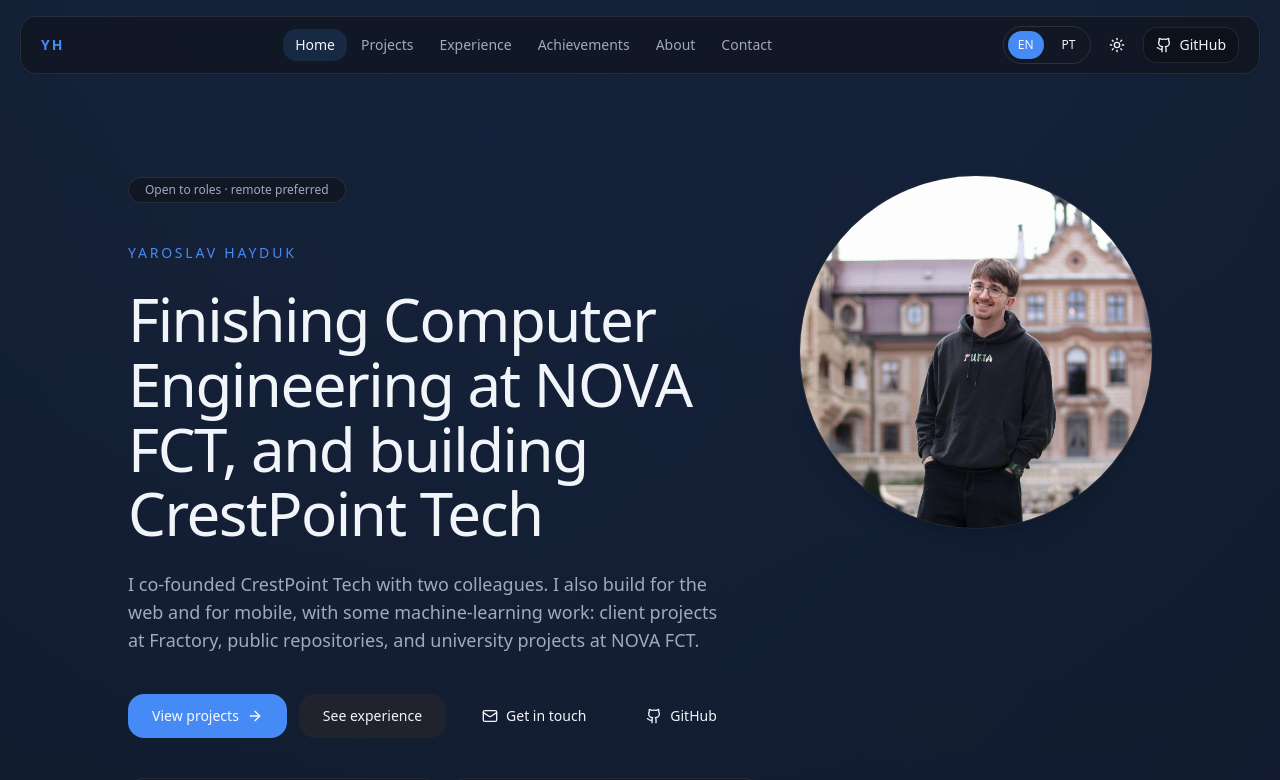
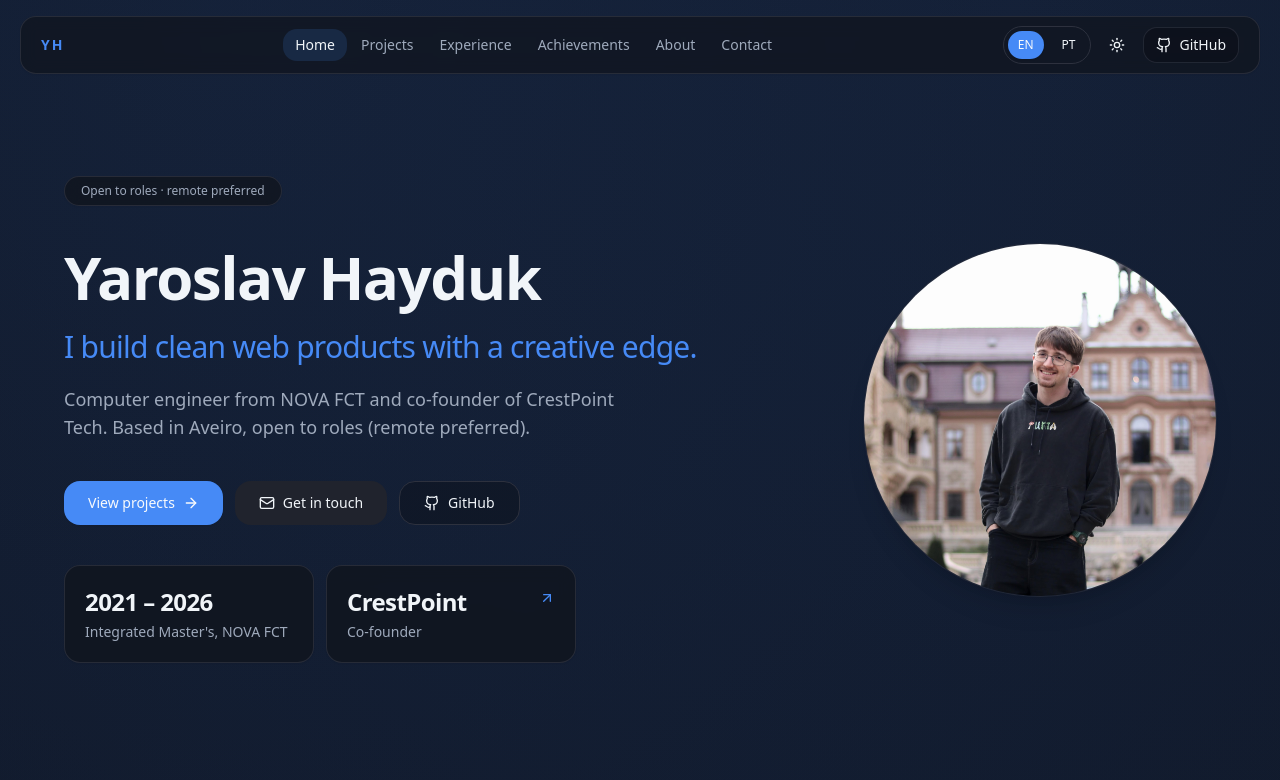
Before and after one commit to yarosfct/yaros_dev_portfolio, a Next.js app: page / in a window 1280 px wide. Shown: the top 780 px of the page. Built offline with nearby package versions, Linux system fonts and the light colour scheme.

Commit message:
Simplify the hero around a punchier developer headline.
Lead with the name, shorten the pitch, trim to three CTAs, and keep two highlight cards with CrestPoint linking out.

```diff
--- a/src/components/sections/hero-section.tsx
+++ b/src/components/sections/hero-section.tsx
@@ -1,5 +1,5 @@
 import Image from "next/image";
-import { ArrowRight, Github, Mail } from "lucide-react";
+import { ArrowRight, ArrowUpRight, Github, Mail } from "lucide-react";
 
 import { PortfolioDictionary } from "@/data/i18n";
 import { cn } from "@/lib/utils";
@@ -10,23 +10,29 @@
   content: PortfolioDictionary;
 };
 
+const highlightCardClass =
+  "rounded-2xl border border-border/80 bg-card/75 p-4 shadow-sm backdrop-blur transition-all duration-300 hover:-translate-y-1 hover:border-primary/35 hover:shadow-xl hover:shadow-primary/10 md:p-5";
+
 export function HeroSection({ content }: HeroSectionProps) {
   return (
-    <section id="hero" className="scroll-mt-28 pb-20 pt-40 md:pb-24 md:pt-44">
+    <section id="hero" className="scroll-mt-28 pb-16 pt-36 md:pb-24 md:pt-44">
       <div className="container">
-        <div className="mx-auto max-w-5xl space-y-10">
-          <div className="flex flex-col items-center gap-10 md:flex-row md:items-start md:justify-between">
-            <div className="flex-1 space-y-10">
-              <div className="inline-flex items-center rounded-full border border-border/80 bg-card/70 px-4 py-1 text-xs text-muted-foreground">
+        <div className="mx-auto grid max-w-6xl items-center gap-10 lg:grid-cols-[minmax(0,1.1fr)_auto] lg:gap-14">
+          <div className="space-y-8 md:space-y-10">
+            <div className="inline-flex items-center rounded-full border border-border/80 bg-card/75 px-4 py-1.5 text-xs font-medium text-muted-foreground shadow-sm backdrop-blur">
               {content.ui.availability}
             </div>
 
-              <div className="space-y-6">
-                <p className="font-[var(--font-display)] text-sm font-medium uppercase tracking-[0.2em] text-primary">{content.hero.name}</p>
-                <h1 className="font-[var(--font-display)] text-balance text-4xl leading-tight md:text-6xl md:leading-[1.08]">
+            <div className="space-y-4 md:space-y-5">
+              <h1 className="font-[var(--font-display)] text-balance text-4xl font-semibold tracking-tight text-foreground md:text-6xl md:leading-[1.05]">
+                {content.hero.name}
+              </h1>
+              <p className="font-[var(--font-display)] text-balance text-xl font-medium tracking-tight text-primary md:text-3xl">
                 {content.hero.title}
-                </h1>
-                <p className="max-w-2xl text-balance text-base text-muted-foreground md:text-lg">{content.hero.pitch}</p>
+              </p>
+              <p className="max-w-xl text-balance text-base leading-relaxed text-muted-foreground md:text-lg">
+                {content.hero.pitch}
+              </p>
             </div>
 
             <div className="flex flex-wrap gap-3">
@@ -34,10 +40,7 @@
                 {content.hero.ctas.projects}
                 <ArrowRight className="h-4 w-4" />
               </a>
-                <a href="#experience" className={cn(buttonVariants({ size: "lg", variant: "secondary" }), "gap-2")}>
-                  {content.hero.ctas.experience}
-                </a>
-                <a href="#contact" className={cn(buttonVariants({ size: "lg", variant: "ghost" }), "gap-2")}>
+              <a href="#contact" className={cn(buttonVariants({ size: "lg", variant: "secondary" }), "gap-2")}>
                 <Mail className="h-4 w-4" />
                 {content.hero.ctas.contact}
               </a>
@@ -45,28 +48,52 @@
                 href={content.contact.github}
                 target="_blank"
                 rel="noreferrer"
-                  className={cn(buttonVariants({ size: "lg", variant: "ghost" }), "gap-2")}
+                className={cn(buttonVariants({ size: "lg", variant: "outline" }), "gap-2")}
               >
                 <Github className="h-4 w-4" />
                 {content.hero.ctas.github}
               </a>
             </div>
 
-              <div className={cn("grid gap-3", content.hero.highlights.length > 2 ? "sm:grid-cols-3" : "sm:grid-cols-2")}>
-                {content.hero.highlights.map((item) => (
-                  <div
+            <div className="grid gap-3 sm:grid-cols-2 sm:max-w-lg">
+              {content.hero.highlights.map((item) => {
+                const body = (
+                  <>
+                    <div className="flex items-start justify-between gap-3">
+                      <p className="font-[var(--font-display)] text-xl font-semibold tracking-tight text-foreground md:text-2xl">
+                        {item.value}
+                      </p>
+                      {item.href && <ArrowUpRight className="mt-1 h-4 w-4 shrink-0 text-primary" aria-hidden />}
+                    </div>
+                    <p className="mt-1 text-sm text-muted-foreground">{item.label}</p>
+                  </>
+                );
+
+                if (item.href) {
+                  return (
+                    <a
                       key={item.label}
-                    className="surface rounded-xl p-4 transition-all duration-300 hover:-translate-y-1 hover:border-primary/30 hover:shadow-lg hover:shadow-primary/10"
+                      href={item.href}
+                      target="_blank"
+                      rel="noreferrer"
+                      className={cn(highlightCardClass, "block cursor-pointer")}
                     >
-                    <p className="font-[var(--font-display)] text-2xl text-foreground">{item.value}</p>
-                    <p className="mt-1 text-sm text-muted-foreground">{item.label}</p>
+                      {body}
+                    </a>
+                  );
+                }
+
+                return (
+                  <div key={item.label} className={highlightCardClass}>
+                    {body}
                   </div>
-                ))}
+                );
+              })}
             </div>
           </div>
 
-            <div className="shrink-0">
-              <div className="group relative mx-auto h-72 w-72 overflow-hidden rounded-full shadow-xl ring-1 ring-border/60 transition-all duration-300 hover:-translate-y-1 hover:ring-primary/40 hover:shadow-2xl hover:shadow-primary/20 sm:h-80 sm:w-80 md:mx-0 md:h-[22rem] md:w-[22rem]">
+          <div className="shrink-0 justify-self-center lg:justify-self-end">
+            <div className="group relative mx-auto h-72 w-72 overflow-hidden rounded-full shadow-xl ring-1 ring-border/60 transition-all duration-300 hover:-translate-y-1 hover:ring-primary/40 hover:shadow-2xl hover:shadow-primary/20 sm:h-80 sm:w-80 md:h-[22rem] md:w-[22rem]">
               <span
                 aria-hidden
                 className="pointer-events-none absolute inset-0 rounded-full bg-gradient-to-br from-primary/25 via-primary/10 to-transparent opacity-0 blur-2xl transition-opacity duration-300 group-hover:opacity-100"
@@ -88,7 +115,6 @@
           </div>
         </div>
       </div>
-      </div>
     </section>
   );
 }
--- a/src/data/i18n.ts
+++ b/src/data/i18n.ts
@@ -91,10 +91,9 @@
     ctas: {
       projects: string;
       contact: string;
-      experience: string;
       github: string;
     };
-    highlights: Array<{ value: string; label: string }>;
+    highlights: Array<{ value: string; label: string; href?: string }>;
   };
   sectionHeadings: Record<"projects" | "stack" | "about" | "experience" | "achievements" | "contact", SectionHeading>;
   projects: Project[];
@@ -154,18 +153,17 @@
     ],
     hero: {
       name: "Yaroslav Hayduk",
-      title: "Finishing Computer Engineering at NOVA FCT, and building CrestPoint Tech",
+      title: "I build clean web products with a creative edge.",
       pitch:
-        "I co-founded CrestPoint Tech with two colleagues. I also build for the web and for mobile, with some machine-learning work: client projects at Fractory, public repositories, and university projects at NOVA FCT.",
+        "Computer engineer from NOVA FCT and co-founder of CrestPoint Tech. Based in Aveiro, open to roles (remote preferred).",
       ctas: {
         projects: "View projects",
         contact: "Get in touch",
-        experience: "See experience",
         github: "GitHub"
       },
       highlights: [
-        { value: "2021 – 2026", label: "Integrated Master's in Computer Engineering, NOVA FCT" },
-        { value: "Apr 2026", label: "Co-founder of CrestPoint Tech" }
+        { value: "2021 – 2026", label: "Integrated Master's, NOVA FCT" },
+        { value: "CrestPoint", label: "Co-founder", href: crestPointHref }
       ]
     },
     sectionHeadings: {
@@ -435,18 +433,17 @@
     ],
     hero: {
       name: "Yaroslav Hayduk",
-      title: "A terminar Engenharia Informática na NOVA FCT, e a construir a CrestPoint Tech",
+      title: "Construo produtos web limpos, com um toque criativo.",
       pitch:
-        "Cofundei a CrestPoint Tech com dois colegas. Também desenvolvo para a web e para telemóvel, com algum trabalho de machine learning: projetos de cliente na Fractory, repositórios públicos e projetos na NOVA FCT.",
+        "Engenheiro informático da NOVA FCT e cofundador da CrestPoint Tech. Em Aveiro, aberto a oportunidades (remoto de preferência).",
       ctas: {
         projects: "Ver projetos",
         contact: "Falar comigo",
-        experience: "Ver percurso",
         github: "GitHub"
       },
       highlights: [
-        { value: "2021 – 2026", label: "Mestrado Integrado em Engenharia Informática na NOVA FCT" },
-        { value: "Abr 2026", label: "Cofundador da CrestPoint Tech" }
+        { value: "2021 – 2026", label: "Mestrado Integrado, NOVA FCT" },
+        { value: "CrestPoint", label: "Cofundador", href: crestPointHref }
       ]
     },
     sectionHeadings: {
```
Lines whose indentation alone changed are shown as unchanged.
